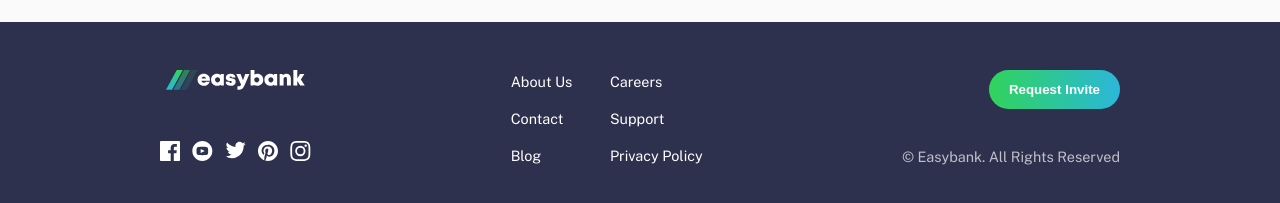
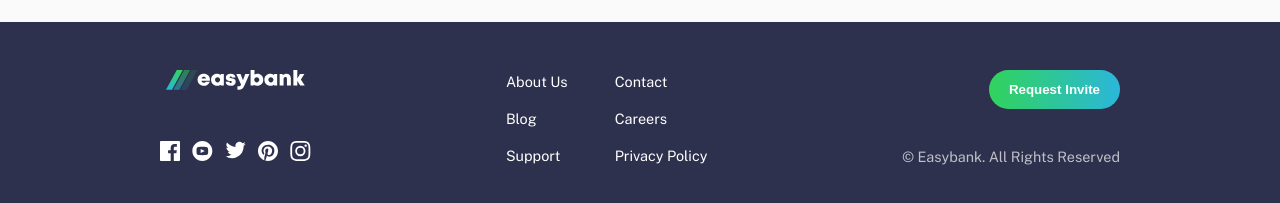
Before and after one commit to naiiiden/easybank-landing-page, a plain HTML site: page index.html in a window 1280 px wide. Shown: the part 1974-2177 px from the top of the page. Drawn offline with nearby package versions, Linux system fonts and the light colour scheme.

Commit message:
footer nav <ul> remove nested <div>s

```diff
--- a/index.html
+++ b/index.html
@@ -142,16 +142,16 @@
     </div>
     <nav aria-label="Footer">
       <ul>
-        <div class="links_row">
+        <!-- <div class="links_row"> -->
           <li><a href="">About Us</a></li>
           <li><a href="">Contact</a></li>
           <li><a href="">Blog</a></li>
-        </div>
-        <div class="links_row">
+        <!-- </div> -->
+        <!-- <div class="links_row"> -->
           <li><a href="">Careers</a></li>
           <li><a href="">Support</a></li>
           <li><a href="">Privacy Policy</a></li>
-        </div>
+        <!-- </div> -->
       </ul>
     </nav>
 
--- a/style/_footer.scss
+++ b/style/_footer.scss
@@ -40,12 +40,6 @@ footer {
             flex-direction: column;
             gap: 1rem;
 
-            .links_row {
-                align-items: center;
-                display: flex;
-                flex-direction: column;
-                gap: 1rem;
-
                 a {
                     color: $white;
                     text-decoration: none;
@@ -55,7 +49,7 @@ footer {
                         color: $lime-green;
                     }
                 }
-            }
+
         }
     }
 
@@ -97,14 +91,10 @@ footer {
         }
 
         nav {
-            width: 20%;
             ul {
-                flex-direction: row;
-                justify-content: space-between;
+                display: grid;
+                grid-template-columns: 1fr 1fr;
 
-                .links_row {
-                    align-items: flex-start;
-                }
             }
         }
 
```
Also changed, not shown: style/style.css, 1 other file.
